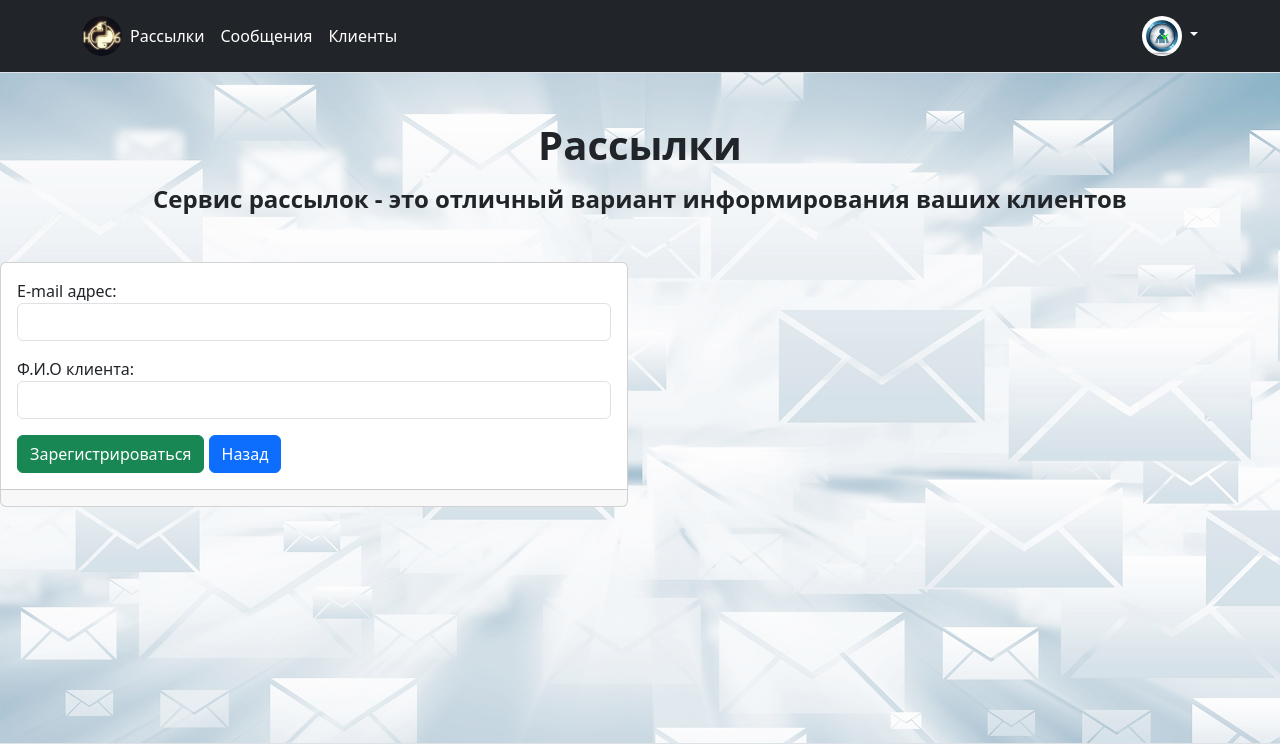
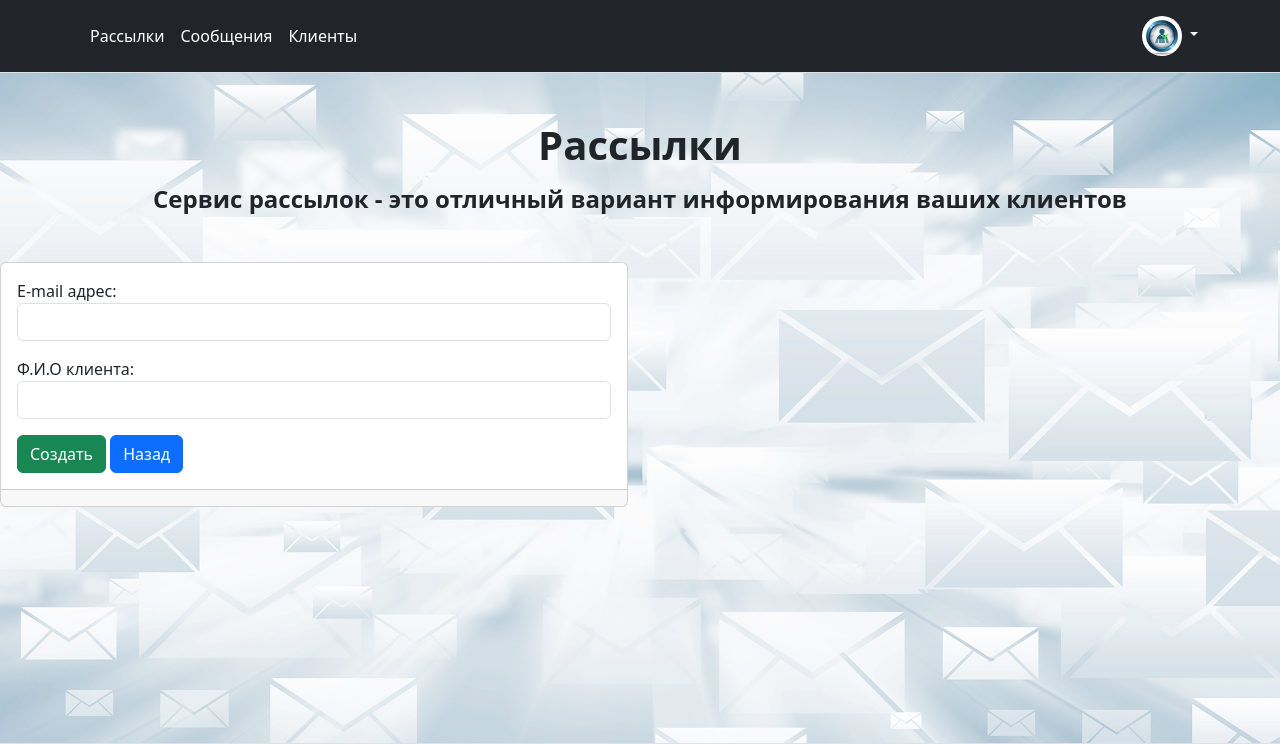
Before and after one commit to AlekseiTen/course_work_6, a Django app: page /clients/create/ in a window 1280 px wide. Shown: the top 744 px of the page. Run offline with Django 4.2, Linux system fonts and the light colour scheme; some libraries are stand-ins or nearby versions.

Commit message:
подправил шаблоны

```diff
--- a/mailing/templates/mailing/base.html
+++ b/mailing/templates/mailing/base.html
@@ -76,30 +76,9 @@
         {% block content %}
         {% endblock %}
 
-        <!-- Кнопка прокрутки до верха -->
-        <div>
-            <a class="scroll-to-top" id="scrollToTopBtn"><img src="/static/images/up_button.png" alt="mdo" width="40"
-                                                              height="40"
-                                                              class="rounded-circle"></a>
+        <script src="../../../static/js/bootstrap.bundle.min.js"></script>
+    </div>
 
-            <script>
-                const scrollToTopBtn = document.getElementById('scrollToTopBtn');
-                window.onscroll = function () {
-                    if (document.body.scrollTop > 100 || document.documentElement.scrollTop > 100) {
-                        scrollToTopBtn.style.display = "block";
-                    } else {
-                        scrollToTopBtn.style.display = "none";
-                    }
-                };
-                scrollToTopBtn.onclick = function () {
-                    window.scrollTo({top: 0, behavior: 'smooth'}); // Smooth scroll to top
-                };
-            </script>
-        </div>
-
-        <script src="../../../static/js/bootstrap.bundle.min.js"></script>
-
-    </div>
     <!-- Нижний колонтитул -->
     <footer class="d-flex flex-wrap justify-content-between align-items-center py-3 border-top">
         <div class="container">
--- a/mailing/templates/mailing/client_form.html
+++ b/mailing/templates/mailing/client_form.html
@@ -8,7 +8,11 @@
                     <div class="card-body">
                         {% csrf_token %}
                         {{ form.as_p }}
-                        <button type="submit" class="btn btn-success">Зарегистрироваться</button>
+                        {% if client %}
+                            <button type="submit" class="btn btn-success">Редактировать</button>
+                        {% else %}
+                            <button type="submit" class="btn btn-success">Создать</button>
+                        {% endif %}
                         <a class="btn btn-primary" href="{% url 'mailing:client_list' %}" role="button">Назад</a>
                     </div>
                     <div class="card-footer"></div>
--- a/mailing/templates/mailing/includes/inc_menu.html
+++ b/mailing/templates/mailing/includes/inc_menu.html
@@ -1,9 +1,6 @@
 <div class="container">
     <div class="d-flex flex-wrap align-items-center justify-content-center justify-content-lg-start">
-        <a href="" class="d-flex align-items-center mb-2 mb-lg-0 text-dark text-decoration-none">
-            <img src="/static/images/Hilshat76-Python-001.jpg" alt="mdo" width="40" height="40"
-                 class="rounded-circle">
-        </a>
+
 
         <ul class="nav col-12 col-lg-auto me-lg-auto mb-2 justify-content-center mb-md-0">
             <style>.custom-link {
```
Also changed, not shown: mailing/templates/mailing/client_list.html (+6 -2 lines).
